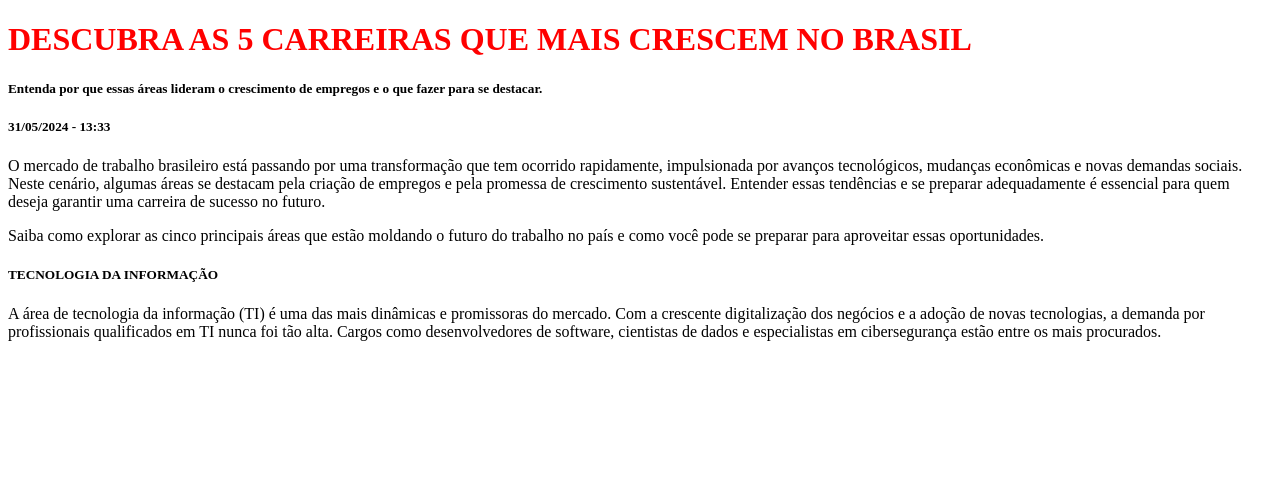
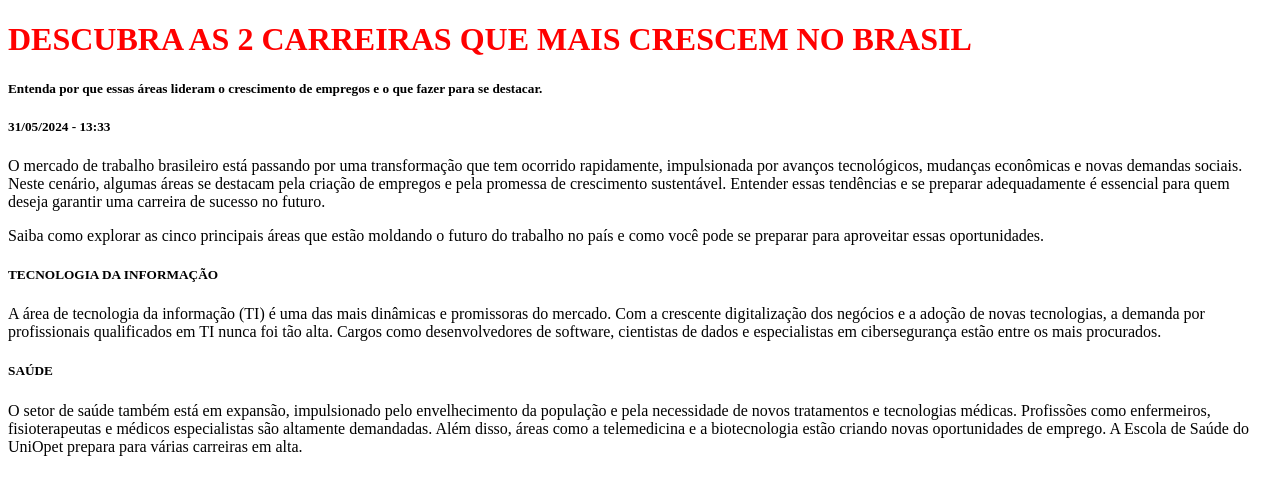
Before and after one commit to nathilinda/Avalia-o-2-trimestre-, a plain HTML site: page index.html in a window 1280 px wide. Drawn offline with Linux system fonts and the light colour scheme.

Commit message:
Update index.html

```diff
--- a/index.html
+++ b/index.html
@@ -5,10 +5,10 @@
 <meta charset="UTF-8"/>
 </head>
 <body>
-<h1 style="color: red;">DESCUBRA AS 5 CARREIRAS QUE MAIS CRESCEM NO BRASIL</h1>
+<h1 style="color: red;">DESCUBRA AS 2 CARREIRAS QUE MAIS CRESCEM NO BRASIL</h1>
 <h5>Entenda por que essas áreas lideram o crescimento de empregos e o que fazer para se destacar.</h5>
 <h5>31/05/2024 - 13:33</h5>
-<p>O mercado de trabalho brasileiro está passando por uma transformação que tem ocorrido rapidamente,
+ <p>O mercado de trabalho brasileiro está passando por uma transformação que tem ocorrido rapidamente,
 impulsionada por avanços tecnológicos, mudanças econômicas e novas demandas sociais.
 Neste cenário, algumas áreas se destacam pela criação de empregos e pela promessa de crescimento
 sustentável. Entender essas tendências e se preparar adequadamente é essencial para quem deseja garantir
@@ -20,5 +20,11 @@ você pode se preparar para aproveitar essas oportunidades.</p>
   crescente digitalização dos negócios e a adoção de novas tecnologias, a demanda por profissionais qualificados
   em TI nunca foi tão alta. Cargos como desenvolvedores de software, cientistas de dados e especialistas em cibersegurança
   estão entre os mais procurados.</p>
+<h5>SAÚDE</h5>
+ <p>O setor de saúde também está em expansão, impulsionado pelo envelhecimento da população e pela necessidade de novos
+  tratamentos e tecnologias médicas. Profissões como enfermeiros, fisioterapeutas e médicos especialistas são altamente
+  demandadas. Além disso, áreas como a telemedicina e a biotecnologia estão criando novas oportunidades de emprego.
+  A Escola de Saúde do UniOpet prepara para várias carreiras em alta.</p>
+
 </body>
 </html>
```
